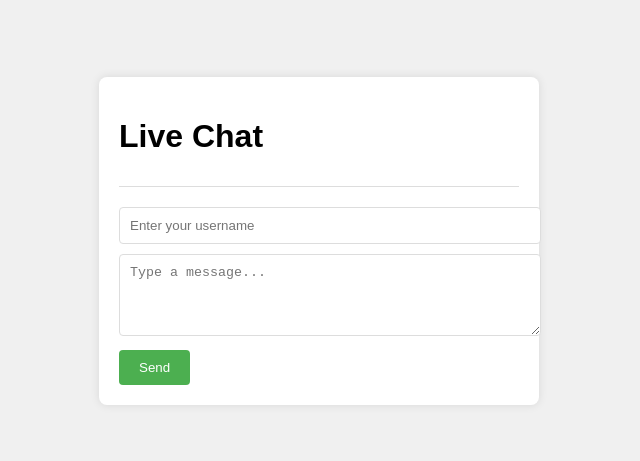
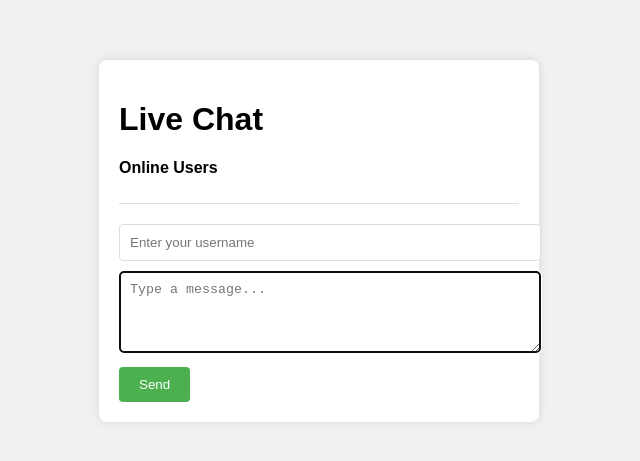
Before and after one commit to SagaForge17/chat, a plain HTML site: page index.html in a window 1280 px wide. Shown: the part 159-620 px from the top of the page, without its empty margins (321-961 px from the left). Drawn offline with Linux system fonts and the light colour scheme; no server answers.

Commit message:
Update index.html

```diff
--- a/index.html
+++ b/index.html
@@ -8,11 +8,21 @@
 </head>
 <body>
     <div class="chat-container">
-        <h1>Live Chat</h1>
-        <div id="chat-messages"></div>
-        <input type="text" id="username" placeholder="Enter your username" />
-        <textarea id="message" placeholder="Type a message..."></textarea>
-        <button id="send-btn">Send</button>
+        <div class="header">
+            <h1>Live Chat</h1>
+            <div class="user-list">
+                <p><strong>Online Users</strong></p>
+                <ul id="user-list"></ul>
+            </div>
+        </div>
+
+        <div class="chat-area" id="chat-messages"></div>
+
+        <div class="message-input">
+            <input type="text" id="username" placeholder="Enter your username" />
+            <textarea id="message" placeholder="Type a message..." autofocus></textarea>
+            <button id="send-btn">Send</button>
+        </div>
     </div>
 
     <script src="https://www.gstatic.com/firebasejs/9.1.3/firebase-app.js"></script>
```
